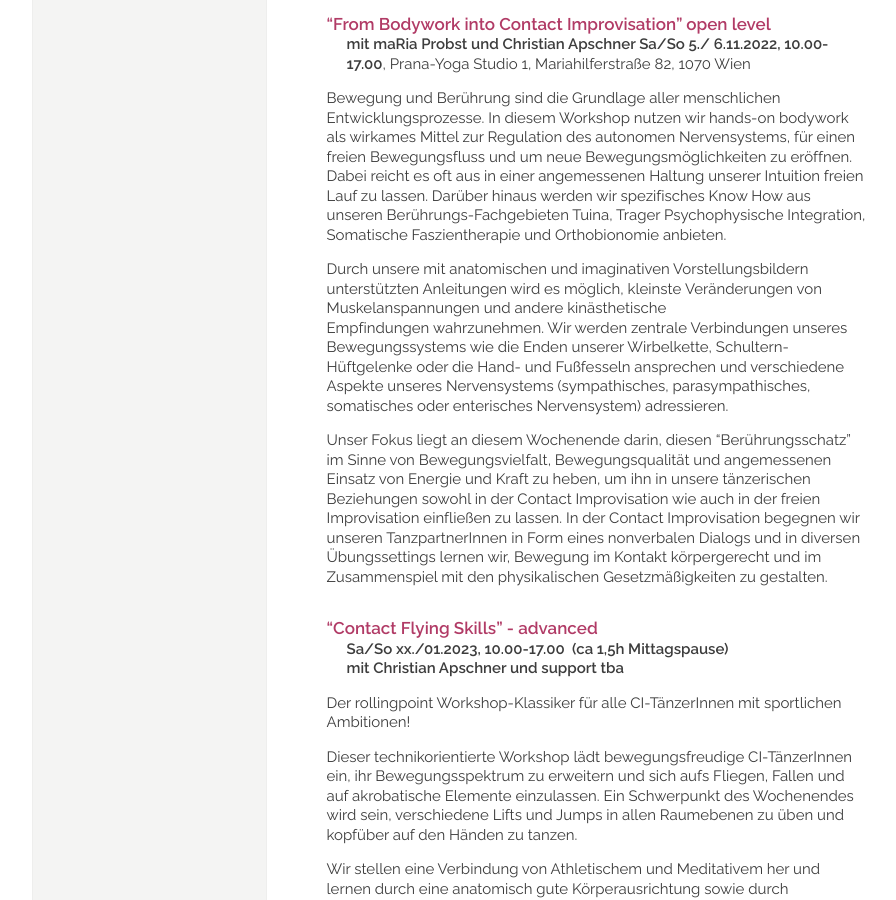
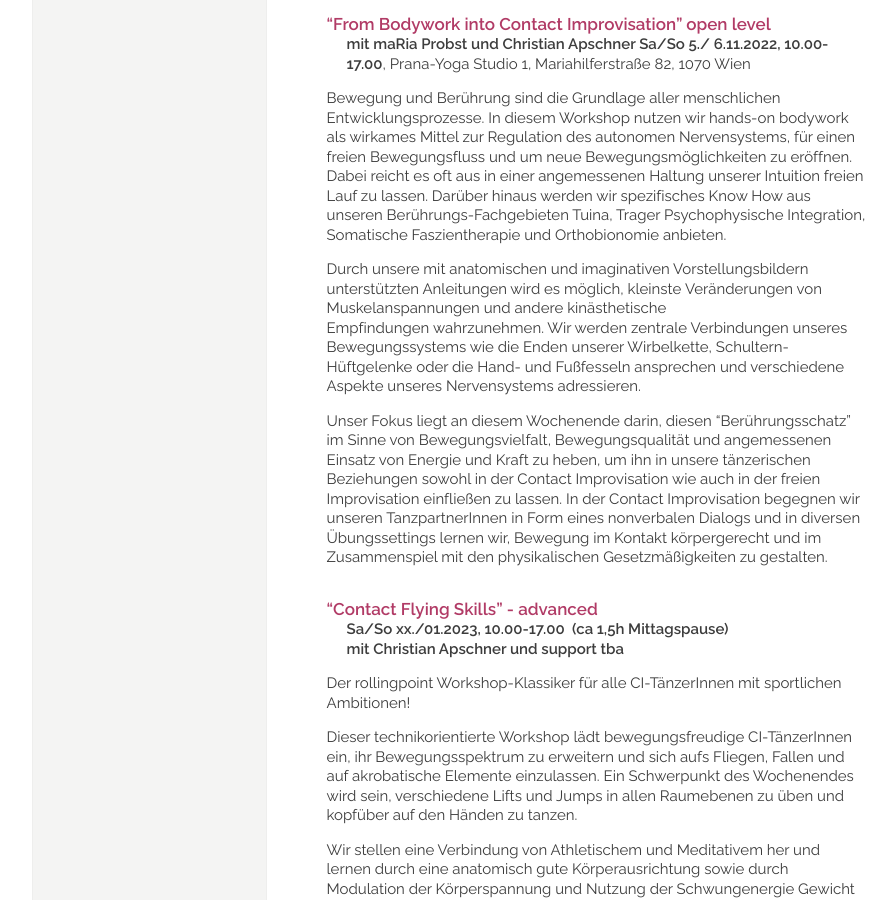
Before and after one commit to manulari/rollingpointat, a Jekyll site: the page built from _pages_de/workshops.md, in a window 1280 px wide and 900 px high, scrolled down 1401 px. Shown: the whole window, without its empty margins (152-1048 px from the left). Built offline with Jekyll 4.4.1, drawn with Linux system fonts in a browser that asks for light colours; comment, search, counter and statistics services are not loaded.

Commit message:
Update page (de) “workshops”

```diff
--- a/_pages_de/workshops.md
+++ b/_pages_de/workshops.md
@@ -56,7 +56,7 @@ Sa/So 5./ 6.11.2022, 10.00-17.00**, Prana-Yoga Studio 1, Mariahilferstraße 82,
 
 Bewegung und Berührung sind die Grundlage aller menschlichen Entwicklungsprozesse. In diesem Workshop nutzen wir hands-on bodywork als wirkames Mittel zur Regulation des autonomen Nervensystems, für einen freien Bewegungsfluss und um neue Bewegungsmöglichkeiten zu eröffnen. Dabei reicht es oft aus in einer angemessenen Haltung unserer Intuition freien Lauf zu lassen. Darüber hinaus werden wir spezifisches Know How aus unseren Berührungs-Fachgebieten Tuina, Trager Psychophysische Integration, Somatische Faszientherapie und Orthobionomie anbieten.
 
-Durch unsere mit anatomischen und imaginativen Vorstellungsbildern unterstützten Anleitungen wird es möglich, kleinste Veränderungen von Muskelanspannungen und andere kinästhetische Empfindungen wahrzunehmen. Wir werden zentrale Verbindungen unseres Bewegungssystems wie die Enden unserer Wirbelkette, Schultern-Hüftgelenke oder die Hand- und Fußfesseln ansprechen und verschiedene Aspekte unseres Nervensystems (sympathisches, parasympathisches, somatisches oder enterisches Nervensystem) adressieren.
+Durch unsere mit anatomischen und imaginativen Vorstellungsbildern unterstützten Anleitungen wird es möglich, kleinste Veränderungen von Muskelanspannungen und andere kinästhetische Empfindungen wahrzunehmen. Wir werden zentrale Verbindungen unseres Bewegungssystems wie die Enden unserer Wirbelkette, Schultern-Hüftgelenke oder die Hand- und Fußfesseln ansprechen und verschiedene Aspekte unseres Nervensystems adressieren.
 
 Unser Fokus liegt an diesem Wochenende darin, diesen "Berührungsschatz" im Sinne von Bewegungsvielfalt, Bewegungsqualität und angemessenen Einsatz von Energie und Kraft zu heben, um ihn in unsere tänzerischen Beziehungen sowohl in der Contact Improvisation wie auch in der freien Improvisation einfließen zu lassen.  In der Contact Improvisation begegnen wir unseren TanzpartnerInnen in Form eines nonverbalen Dialogs und in diversen Übungssettings lernen wir, Bewegung im Kontakt körpergerecht und im Zusammenspiel mit den physikalischen Gesetzmäßigkeiten zu gestalten.
 
```
